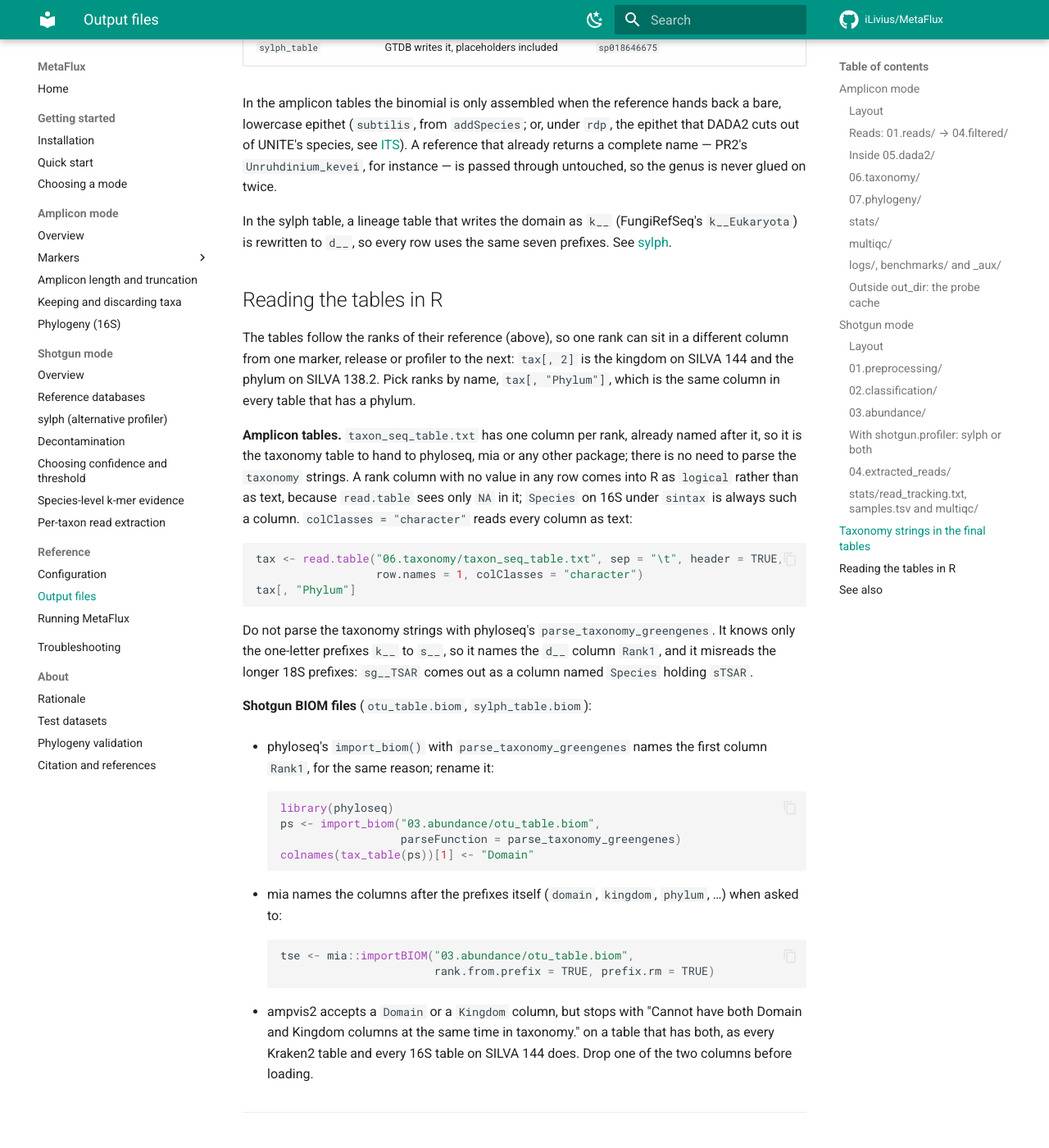
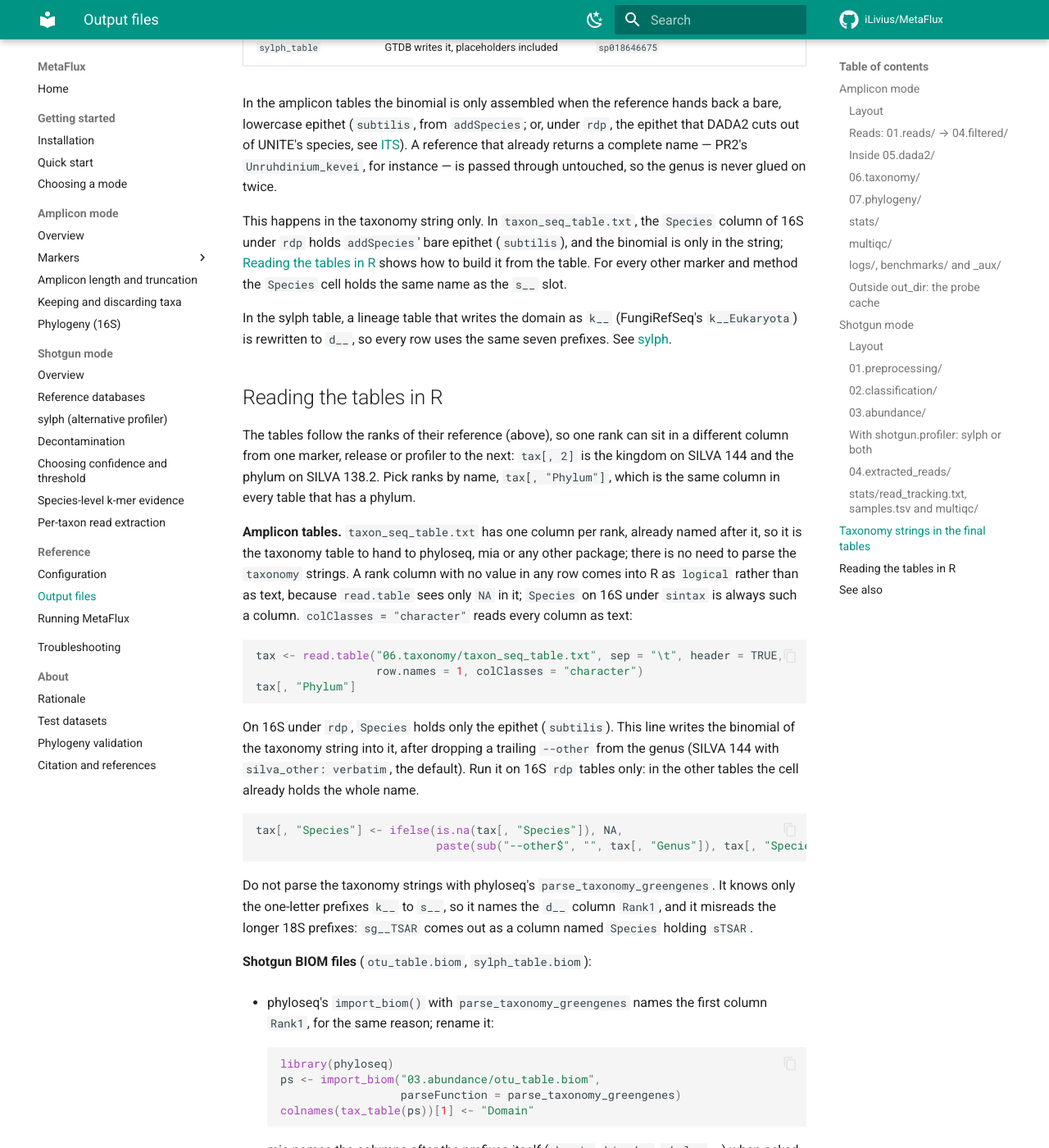
Before and after one commit to iLivius/MetaFlux, an MkDocs documentation site: the page built from docs/reference/output.md, in a window 1280 px wide and 1400 px high, scrolled down 14997 px. Shown: the whole window at 82% size. Built offline with MkDocs 1.6.1 and Material for MkDocs 9.7.7, drawn with Linux system fonts in a browser that asks for light colours; comment, search, counter and statistics services are not loaded.

Commit message:
Docs: the Species column of 16S rdp tables holds the epithet only
On 16S under method rdp, addSpecies returns the bare epithet, and
80a_assign_taxonomy.R glues the genus on only when it builds the taxonomy
string. So the Species column of taxon_seq_table.txt reads "mucifaciens"
where the string reads s__Corynebacterium mucifaciens. For every other
marker and method the Species cell holds the same name as the s__ slot.
The docs described only the string, and output.md recommends
taxon_seq_table.txt as the table to hand to phyloseq or mia, so a reader
was not told why the 16S species look cut off.

- output.md, after the species-slot table: the Species column of 16S
  under rdp keeps the epithet; the binomial is in the string only.
- output.md, "Reading the tables in R": one line that writes the
  binomial into the column, after dropping a trailing --other from the
  genus (SILVA 144 with silva_other: verbatim, the default), to be run on
  16S rdp tables only.
- 16S.md, the species step: the Species column keeps the epithet, with a
  link to that line.

The code is not changed: the table keeps what DADA2's addSpecies writes.

Tested:
- mkdocs build --strict with the heading-link check of mkdocs.yml: no
  warning.
- The two R lines of output.md, as the page shows them, on a real 16S rdp
  output folder (SILVA 144, silva_other: verbatim): all 20 Species cells
  are bare epithets before the line, and after it all 197 rows equal the
  s__ value of the ASV's taxonomy string in asv_table.txt, including the
  one with a --other genus (Lactobacillus--other + iners -> Lactobacillus
  iners).

Reruns: none. Only the docs change.

````diff
--- a/docs/reference/output.md
+++ b/docs/reference/output.md
@@ -527,6 +527,12 @@ that DADA2 cuts out of UNITE's species, see [ITS](../amplicon/markers/its.md)).
 reference that already returns a complete name — PR2's `Unruhdinium_kevei`, for
 instance — is passed through untouched, so the genus is never glued on twice.
 
+This happens in the taxonomy string only. In `taxon_seq_table.txt`, the `Species` column
+of 16S under `rdp` holds `addSpecies`' bare epithet (`subtilis`), and the binomial is
+only in the string; [Reading the tables in R](#reading-the-tables-in-r) shows how to
+build it from the table. For every other marker and method the `Species` cell holds the
+same name as the `s__` slot.
+
 In the sylph table, a lineage table that writes the domain as `k__` (FungiRefSeq's
 `k__Eukaryota`) is rewritten to `d__`, so every row uses the same seven prefixes. See
 [sylph](../shotgun/sylph.md#what-you-get).
@@ -549,6 +555,16 @@ reads every column as text:
 tax <- read.table("06.taxonomy/taxon_seq_table.txt", sep = "\t", header = TRUE,
                   row.names = 1, colClasses = "character")
 tax[, "Phylum"]
+```
+
+On 16S under `rdp`, `Species` holds only the epithet (`subtilis`). This line writes the
+binomial of the taxonomy string into it, after dropping a trailing `--other` from the
+genus (SILVA 144 with `silva_other: verbatim`, the default). Run it on 16S `rdp` tables
+only: in the other tables the cell already holds the whole name.
+
+```r
+tax[, "Species"] <- ifelse(is.na(tax[, "Species"]), NA,
+                           paste(sub("--other$", "", tax[, "Genus"]), tax[, "Species"]))
 ```
 
 Do not parse the taxonomy strings with phyloseq's `parse_taxonomy_greengenes`. It knows
````
Also changed, not shown: docs/amplicon/markers/16S.md (+7 -5 lines).
